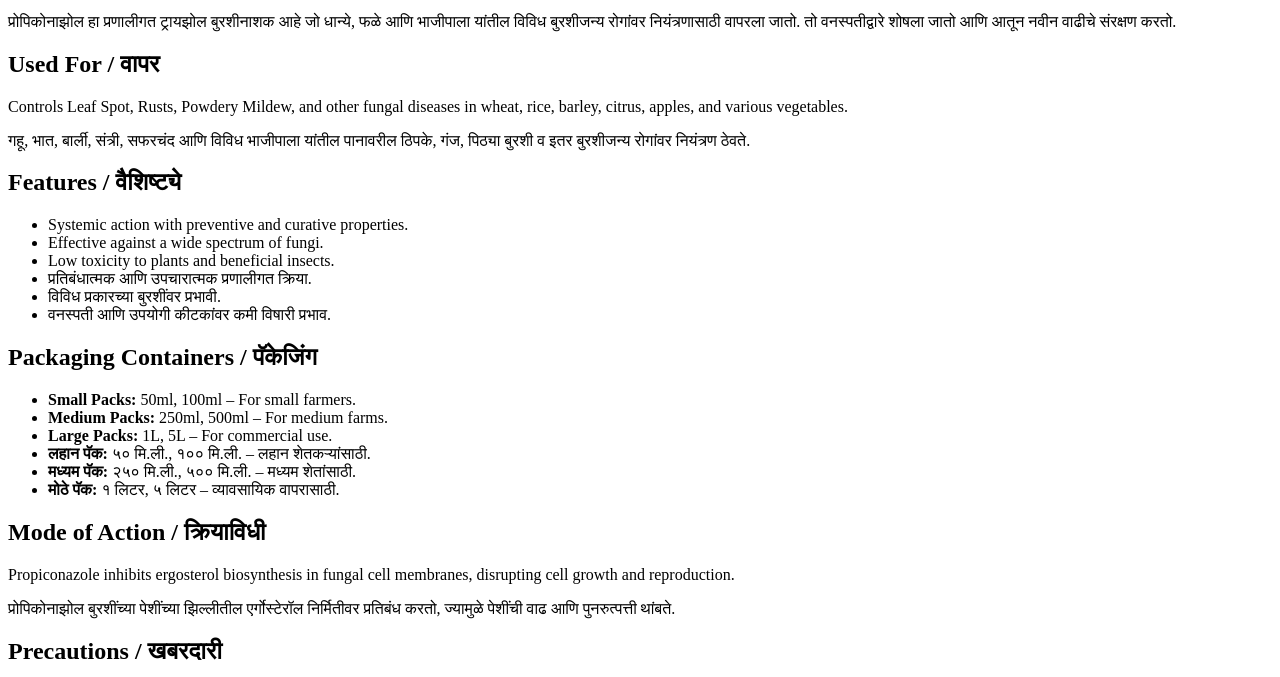
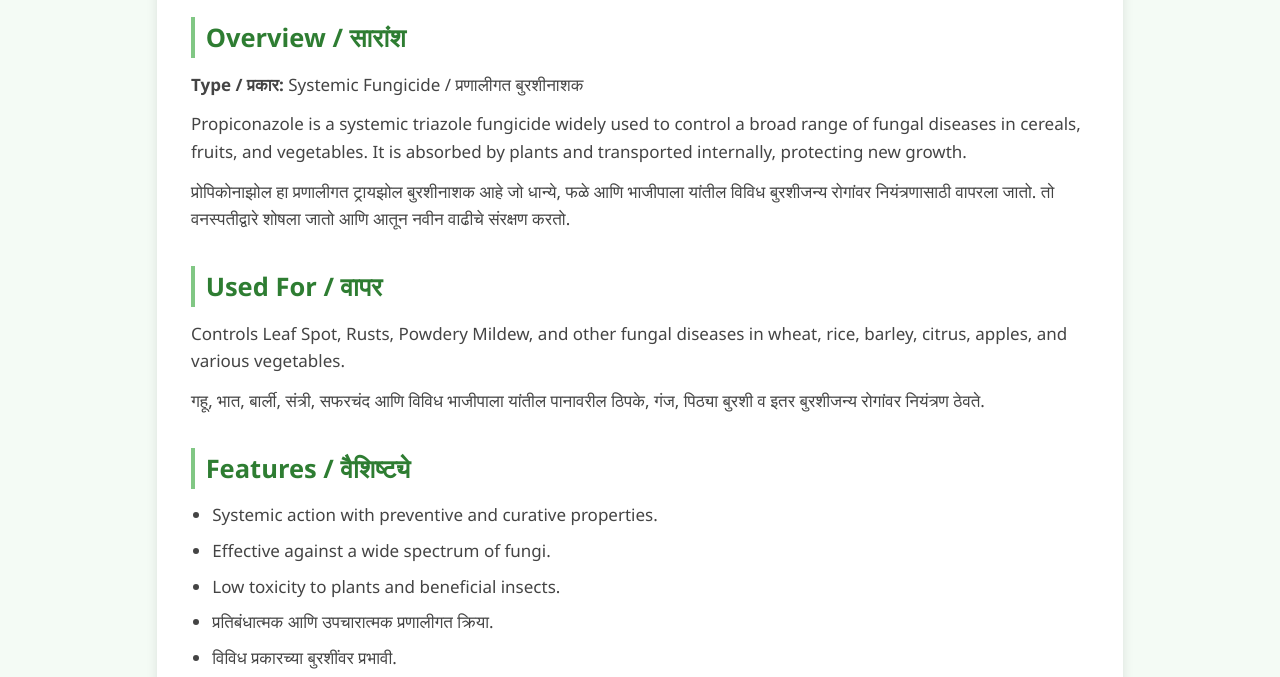
Before and after one commit to tejasphapale/AgriHdrox, a plain HTML site: page barley2.html in a window 1280 px wide. Shown: the part 238-915 px from the top of the page. Drawn offline with Linux system fonts and the light colour scheme.

Commit message:
Update barley2.html

```diff
--- a/barley2.html
+++ b/barley2.html
@@ -4,7 +4,7 @@
   <meta charset="UTF-8" />
   <meta name="viewport" content="width=device-width, initial-scale=1.0"/>
   <title>Propiconazole - Details</title>
-  <link rel="stylesheet" href="medicine" />
+  <link rel="stylesheet" href="medicine.css" />
 </head>
 <body>
 
```
